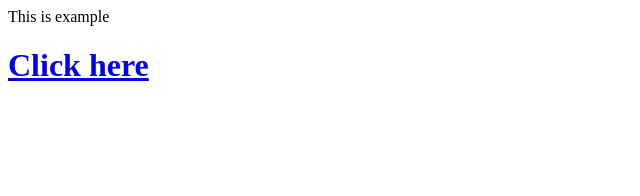
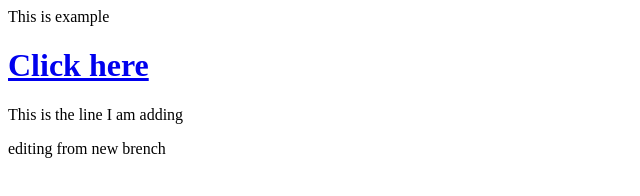
Before and after one commit to Bota313/gittest, a plain HTML site: page index.html in a window 1280 px wide. Shown: the whole page, without its empty margins (0-640 px from the left). Drawn offline with Linux system fonts and the light colour scheme.

Commit message:
editing from branch

```diff
--- a/index.html
+++ b/index.html
@@ -5,6 +5,7 @@
      <h1>
        <a href="https://www.google.com">Click here</a>
       </h1>
-
+     <p>This is the line I am adding</p>
+	 <p>editing from new brench</p>
     </body>
 </html>
```
